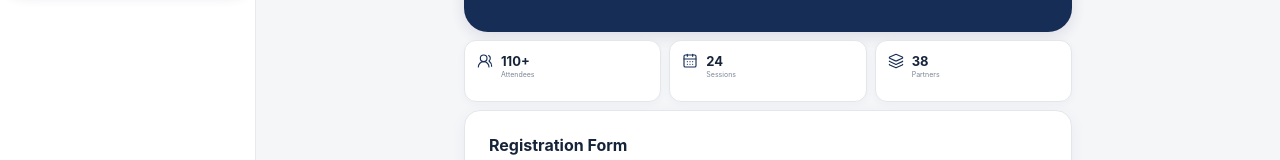
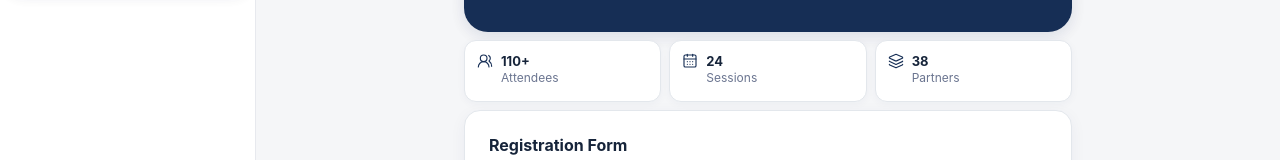
Before and after one commit to marthatazvivinga480-cyber/OAK_Project-, a Next.js app: page / in a window 1280 px wide. Shown: the part 175-335 px from the top of the page. Built offline with nearby package versions, Linux system fonts and the light colour scheme; a web font is replaced by a local one.

Commit message:
refactor: update StatCard layout and styles for improved presentation

```diff
--- a/app/globals.css
+++ b/app/globals.css
@@ -225,12 +225,6 @@ button {
 
 .stat-label {
   margin-top: 1px;
-
-  font-size: 7px;
-  line-height: 10px;
-  font-weight: 400;
-
-  color: var(--oak-muted);
 }
 
 /* =========================================
--- a/app/page.tsx
+++ b/app/page.tsx
@@ -22,8 +22,8 @@ function StatCard({
       <div className="stat-icon">{icon}</div>
 
       <div className="stat-content">
-        <span className="stat-value">{value}</span>
-        <span className="stat-label">{label}</span>
+        <span className="stat-value w-fit h-auto">{value}</span>
+        <span className="stat-label font-normal text-[12px] leading-[16px] text-[#6B7590] w-auto h-auto">{label}</span>
       </div>
     </div>
   );
@@ -106,7 +106,7 @@ export default function Home() {
       </aside>
 
       {/* MAIN CONTENT */}
-      <main className="registration-screen flex flex-col max-w-[672px] px-8 py-10 min-h-screen mx-auto w-full h-auto">
+      <section className="registration-screen flex flex-col max-w-[672px] px-8 py-10 min-h-screen mx-auto w-full h-auto">
         <div className="registration-content flex w-full h-auto flex-1 flex-col">
 
           {/* HERO */}
@@ -329,7 +329,7 @@ export default function Home() {
           </p>
 
         </div>
-      </main>
+      </section>
     </main>
   );
 }
```
